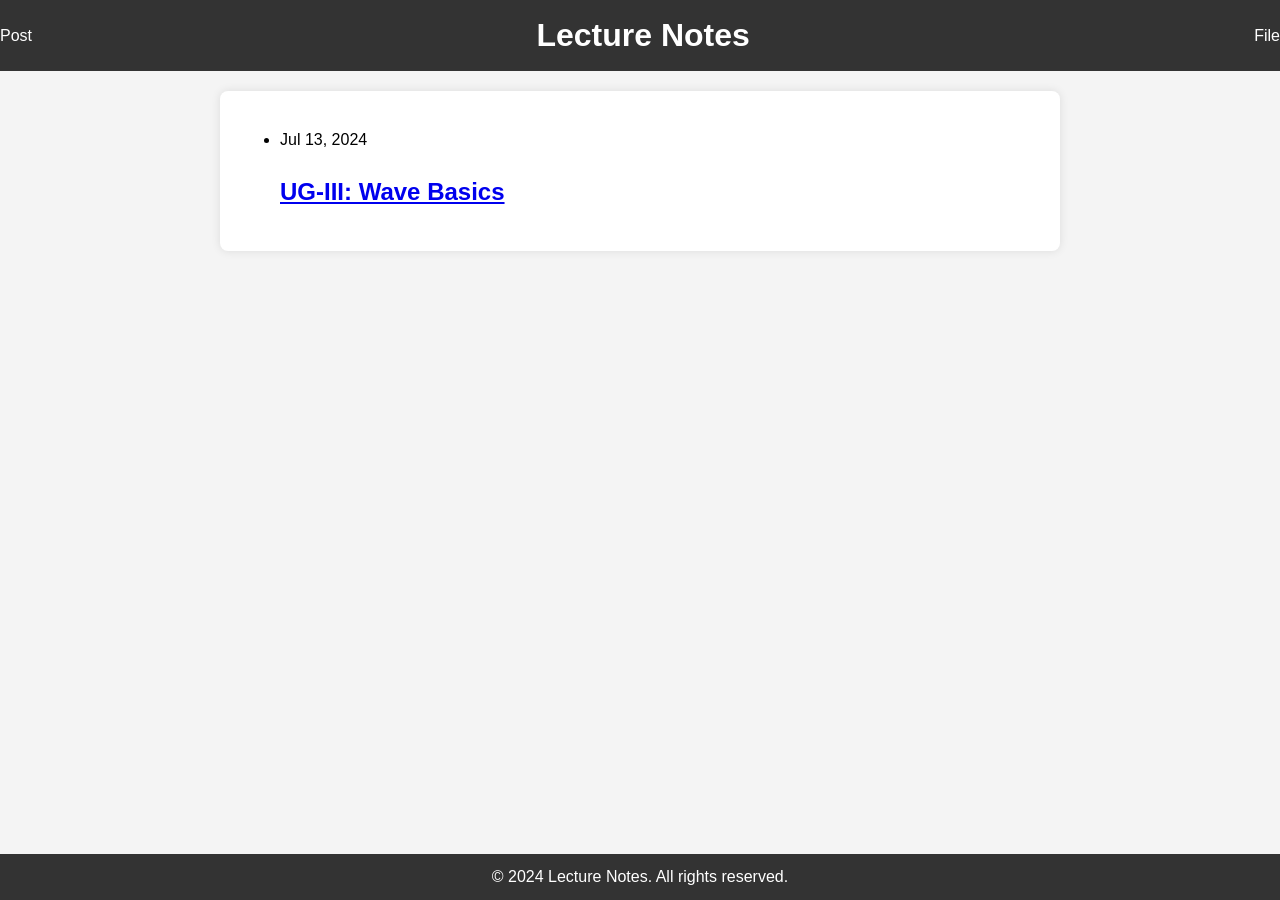
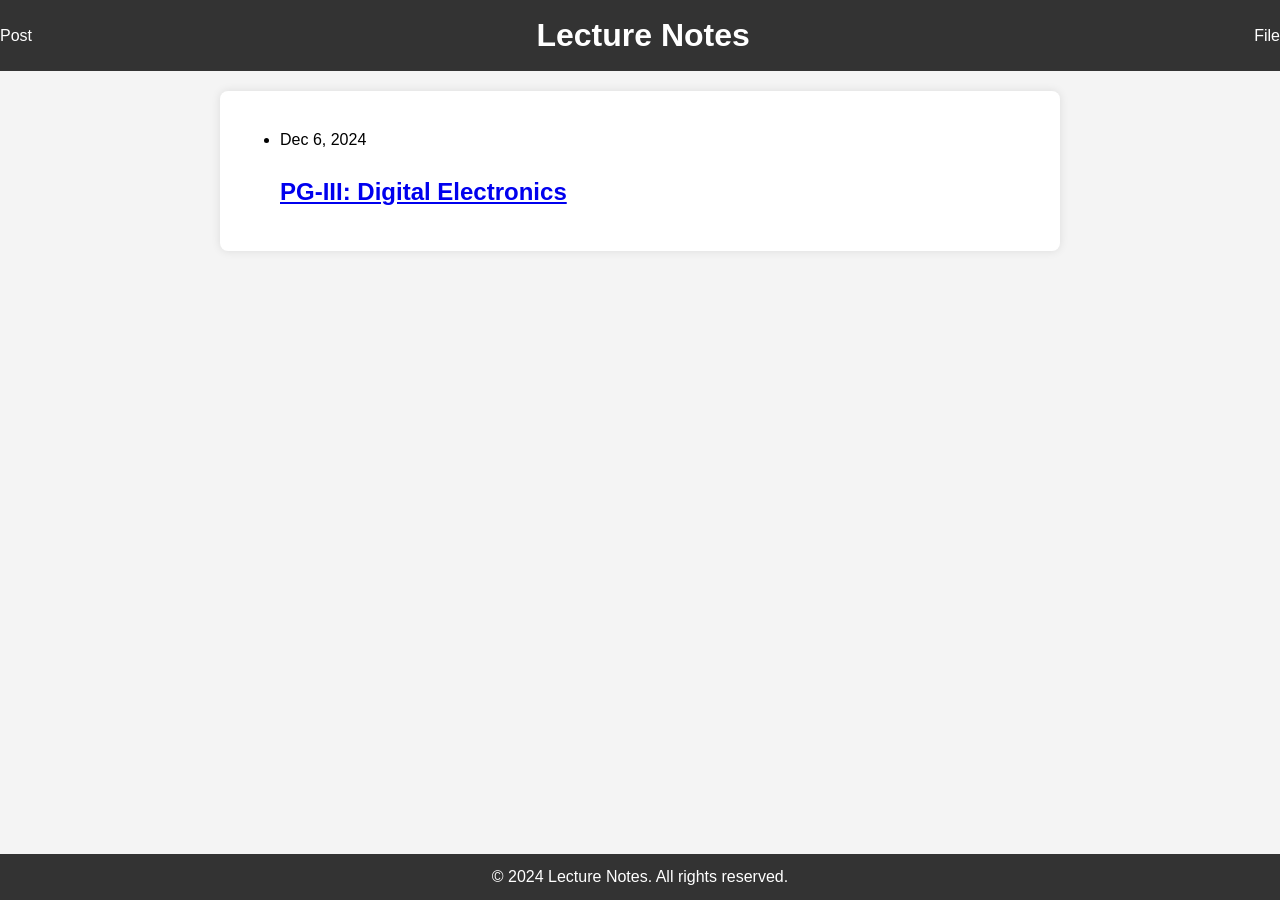
Before and after one commit to indrajeet-spc/indrajeet-spc.github.io, a Jekyll site: the page built from index.markdown, in a window 1280 px wide. Built offline with Jekyll 4.4.1, drawn with Linux system fonts in a browser that asks for light colours.

Commit message:
Update 2024-07-13-Wave-Basics.markdown

```diff
--- a/_posts/2024-07-13-Wave-Basics.markdown
+++ b/_posts/2024-07-13-Wave-Basics.markdown
@@ -1,7 +1,7 @@
 ---
 layout: post
-title:  "UG-III: Wave Basics"
-date:   2024-07-13 10:47:26 +0530
+title:  "PG-III: Digital Electronics"
+date:   2024-12-06 10:47:26 +0530
 categories: lecture
 ---
 
```
